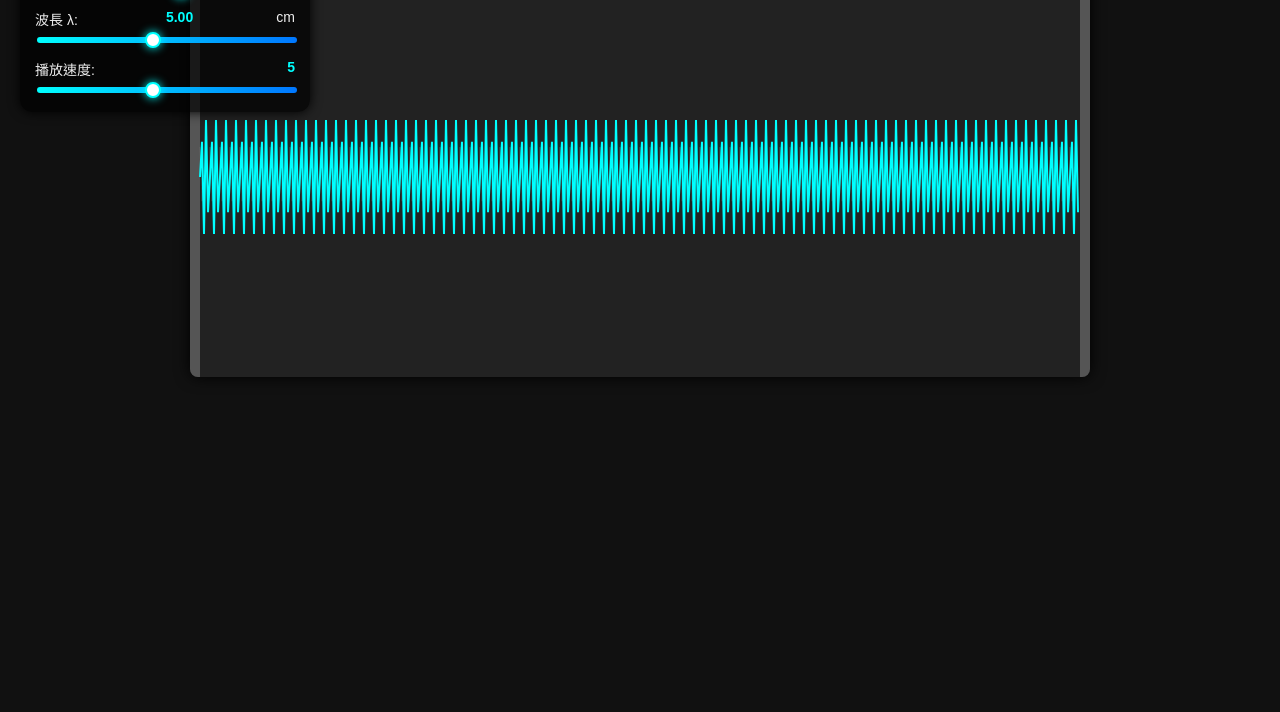
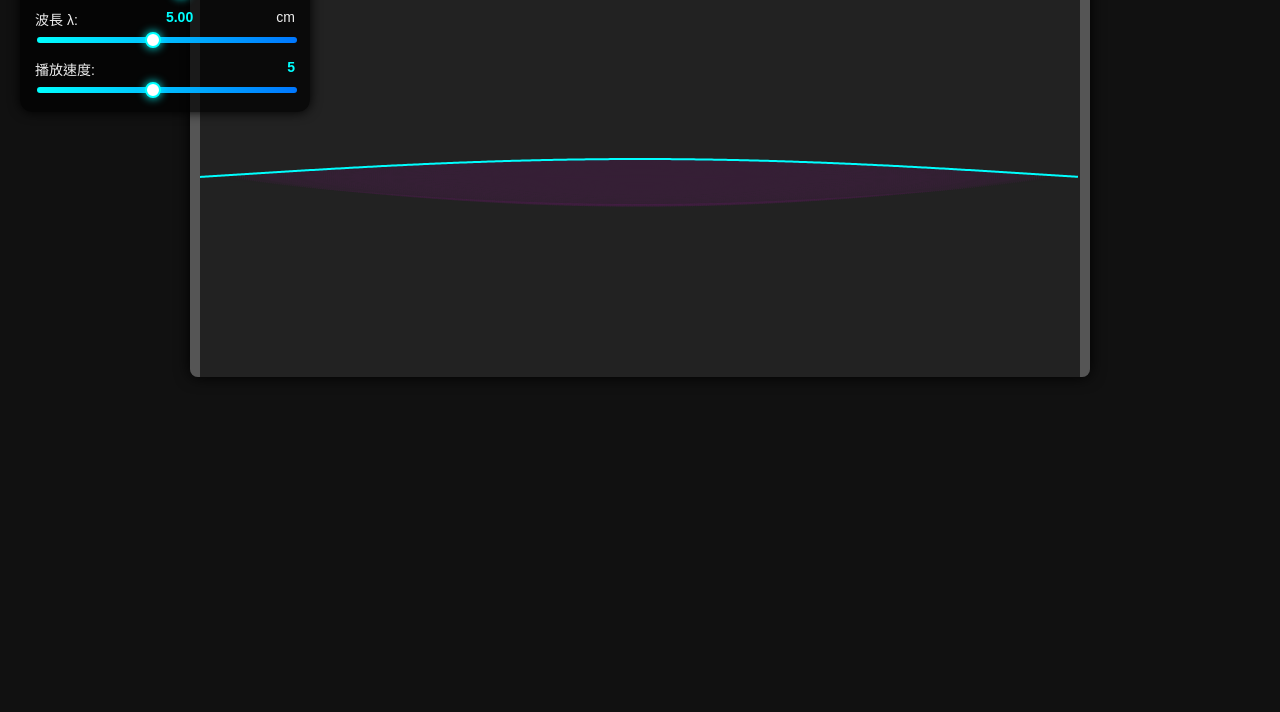
Before and after one commit to jack9999000/sinewave.github.io, a plain HTML site: page index.html in a window 1280 px wide. Shown: the part 88-800 px from the top of the page. Drawn offline with Linux system fonts and the light colour scheme.

Commit message:
Update index.html

```diff
--- a/index.html
+++ b/index.html
@@ -1,8 +1,8 @@
 <!DOCTYPE html>
 <html lang="zh-Hant">
 <head>
-  <meta charset="UTF-8" />
-  <title>駐波模擬</title>
+  <meta charset="UTF-8">
+  <title>駐波模擬（固定端）</title>
   <style>
     body {
       background-color: #111;
@@ -12,14 +12,12 @@
       overflow: hidden;
       font-family: sans-serif;
     }
-
     h2 {
       margin-top: 10px;
       font-weight: 600;
       color: #00ffff;
       text-shadow: 0 0 10px #0ff;
     }
-
     canvas {
       display: block;
       margin: 0 auto;
@@ -27,7 +25,6 @@
       box-shadow: 0 0 15px #000;
       border-radius: 8px;
     }
-
     .controls {
       position: absolute;
       top: 20px;
@@ -39,14 +36,12 @@
       text-align: left;
       width: 260px;
     }
-
     .controls label {
       display: flex;
       justify-content: space-between;
       margin-top: 12px;
       font-size: 14px;
     }
-
     .slider {
       -webkit-appearance: none;
       appearance: none;
@@ -59,7 +54,6 @@
       margin-top: 4px;
       transition: background 0.3s;
     }
-
     .slider::-webkit-slider-thumb {
       -webkit-appearance: none;
       appearance: none;
@@ -72,12 +66,10 @@
       cursor: grab;
       transition: transform 0.2s;
     }
-
     .slider::-webkit-slider-thumb:active {
       transform: scale(1.2);
       cursor: grabbing;
     }
-
     .value {
       font-weight: bold;
       color: #0ff;
@@ -86,14 +78,12 @@
   </style>
 </head>
 <body>
-  <h2>駐波模擬</h2>
+  <h2>駐波模擬（固定端）</h2>
   <div class="controls">
     <label>振幅 A: <span id="ampVal" class="value">30</span> px</label>
     <input type="range" id="ampSlider" class="slider" min="5" max="50" value="30">
-
     <label>波長 λ: <span id="lambdaVal" class="value">5.00</span> cm</label>
     <input type="range" id="lambdaSlider" class="slider" min="1" max="10" step="0.01" value="5">
-
     <label>播放速度: <span id="speedVal" class="value">5</span></label>
     <input type="range" id="speedSlider" class="slider" min="1" max="10" step="1" value="5">
   </div>
@@ -113,6 +103,7 @@
     let speed = 5;
     let v = 50 * speed;
     const dx = 2;
+    const wallWidth = 10; // 左右牆寬
 
     const ampSlider = document.getElementById('ampSlider');
     const lambdaSlider = document.getElementById('lambdaSlider');
@@ -138,36 +129,26 @@
       slider.addEventListener('input', updateParams);
     });
 
-    // 每個 x 的軌跡
-    const trail = new Array(Math.floor(width / dx)).fill(0).map(() => []);
+    const waveLengthPx = () => width - 2*wallWidth; // 波長對應畫布範圍
+    const trail = new Array(Math.floor((width - 2*wallWidth)/dx)).fill(0).map(() => []);
     const maxTrailLength = 150;
 
     function draw() {
-      ctx.clearRect(0, 0, width, height);
+      ctx.clearRect(0,0,width,height);
 
-      const k = 2 * Math.PI / (lambda * 100);
+      // 畫牆面
+      ctx.fillStyle = '#555';
+      ctx.fillRect(0,0,wallWidth,height);
+      ctx.fillRect(width-wallWidth,0,wallWidth,height);
+
+      // 計算駐波
+      const L = width - 2*wallWidth;
+      const k = Math.PI / L; // n=1
       const w = v * k;
 
-      // 畫牆面
-      const wallWidth = 10;
-      ctx.fillStyle = '#555';
-      ctx.fillRect(0, 0, wallWidth, height); // 左牆
-      ctx.fillRect(width - wallWidth, 0, wallWidth, height); // 右牆
-
-      // 背景駐波
-      ctx.beginPath();
-      for (let x = wallWidth; x < width - wallWidth; x += dx) {
-        const y = A * Math.cos(k * x);
-        ctx.lineTo(x, height / 2 - y);
-      }
-      ctx.strokeStyle = 'rgba(255, 255, 255, 0.1)';
-      ctx.lineWidth = 1;
-      ctx.stroke();
-
-      // 計算主波
       const yValues = [];
-      for (let x = wallWidth; x < width - wallWidth; x += dx) {
-        const y = A * Math.sin(k * x - w * time) + A * Math.sin(k * x + w * time);
+      for (let x = 0; x < L; x += dx) {
+        const y = A * Math.sin(k * x) * Math.cos(w * time);
         yValues.push(y);
       }
 
@@ -177,16 +158,16 @@
         if (trail[i].length > maxTrailLength) trail[i].shift();
       }
 
-      // 畫各點軌跡
+      // 畫軌跡
       for (let i = 0; i < trail.length; i++) {
         ctx.beginPath();
         for (let t = 0; t < trail[i].length; t++) {
-          const x = wallWidth + i * dx;
-          const y = height / 2 - trail[i][t];
-          if (t === 0) ctx.moveTo(x, y);
-          else ctx.lineTo(x, y);
+          const x = wallWidth + i*dx;
+          const y = height/2 - trail[i][t];
+          if (t===0) ctx.moveTo(x,y);
+          else ctx.lineTo(x,y);
         }
-        ctx.strokeStyle = 'rgba(255, 0, 255, 0.2)';
+        ctx.strokeStyle = 'rgba(255,0,255,0.2)';
         ctx.lineWidth = 1;
         ctx.stroke();
       }
@@ -194,8 +175,8 @@
       // 畫主波
       ctx.beginPath();
       for (let i = 0; i < yValues.length; i++) {
-        const x = wallWidth + i * dx;
-        ctx.lineTo(x, height / 2 - yValues[i]);
+        const x = wallWidth + i*dx;
+        ctx.lineTo(x, height/2 - yValues[i]);
       }
       ctx.strokeStyle = '#00ffff';
       ctx.lineWidth = 2;
```
